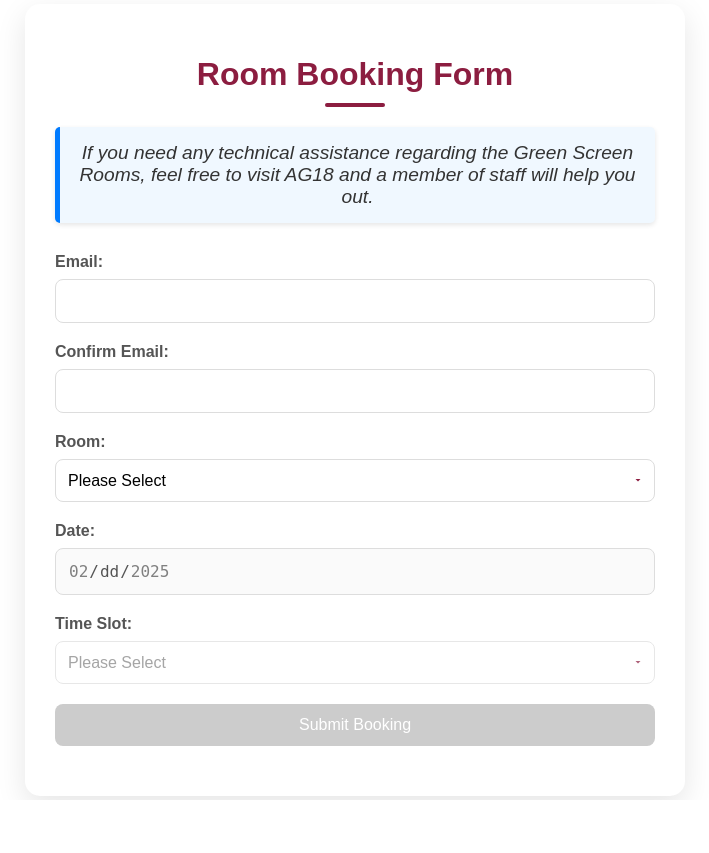
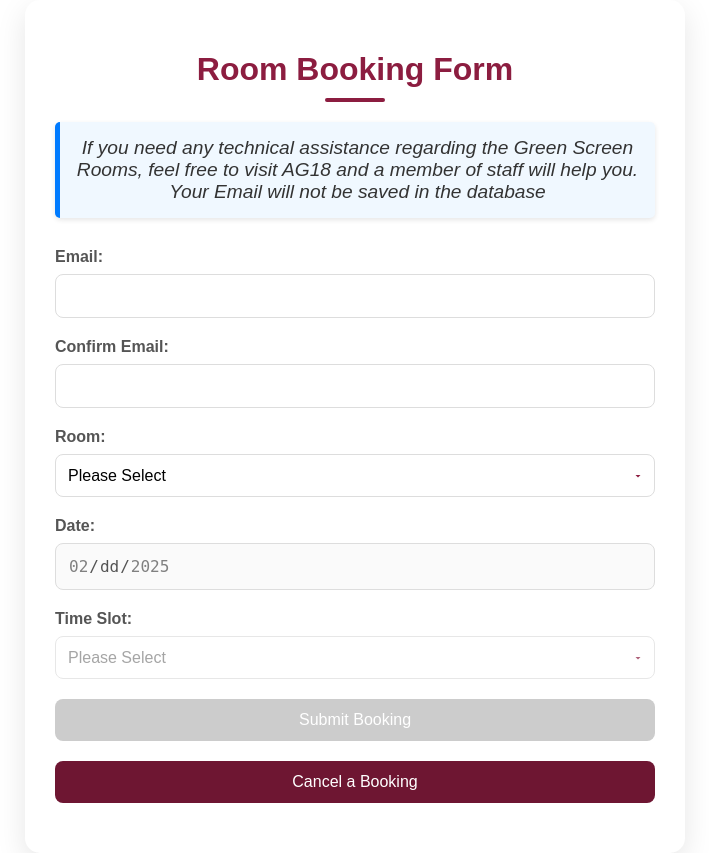
Before and after one commit to Younes-22/booking_system_python-main, a Flask app: page / in a window 1280 px wide. Shown: the whole page, without its empty margins (285-994 px from the left). Before the commit the page ends 800 px from the top, so only its background shows below. Run offline with Flask 3, Linux system fonts and the light colour scheme.

Commit message:
cancel booking system without css

```diff
--- a/app.py
+++ b/app.py
@@ -1,12 +1,15 @@
-from flask import Flask, render_template, request, redirect, url_for, jsonify, session
+from flask import Flask, render_template, request, redirect, url_for, jsonify, session, flash
 import mysql.connector
 from datetime import datetime, timedelta
 import smtplib
+import string
+import random
 from email.mime.multipart import MIMEMultipart
 from email.mime.text import MIMEText
+from flask import flash
 
 app = Flask(__name__, static_folder='static')
-app.secret_key = 'my_secret_key'  # Required for session management
+app.secret_key = 'my_secret_key'  # Required for session management and flash messages
 
 # Hardcoded Gmail credentials (Not Recommended for Production)
 GMAIL_EMAIL = "room.city.booking@gmail.com"
@@ -78,6 +81,15 @@ def index():
     delete_past_bookings()
     return render_template('index.html')
 
+def generate_unique_code(length=8):
+    # Define the characters to use in the code
+    characters = string.ascii_letters + string.digits  # Letters (uppercase + lowercase) + digits
+
+    # Generate a random code by selecting 'length' number of characters
+    unique_code = ''.join(random.choice(characters) for _ in range(length))
+
+    return unique_code
+
 @app.route('/submit_booking', methods=['POST'])
 def submit_booking():
     if request.method == 'POST':
@@ -123,9 +135,12 @@ def submit_booking():
             conn.close()
             return jsonify({"error": "This time slot is already booked for the selected room."}), 400
 
-        # Insert booking WITHOUT name or email
-        cursor.execute("INSERT INTO booking (room, timeSlot, date) VALUES (%s, %s, %s)",
-                       (room, time_slot, date))
+        # Generate a unique code
+        unique_code = generate_unique_code()
+
+        # Insert booking with the unique code
+        cursor.execute("INSERT INTO booking (room, timeSlot, date, unique_code) VALUES (%s, %s, %s, %s)",
+                       (room, time_slot, date, unique_code))
         conn.commit()
 
         # Get the booking ID
@@ -134,7 +149,7 @@ def submit_booking():
         cursor.close()
         conn.close()
 
-        # Send confirmation email with booking ID
+        # Send confirmation email with booking ID and unique code
         subject = "Booking Confirmation"
         body = f"""
         Dear User,
@@ -142,6 +157,7 @@ def submit_booking():
         Thank you for booking a Green Screen Room! Below are your booking details:
 
         - Booking ID: {booking_id}
+        - Unique Cancellation Code: {unique_code}
         - Room: {room}
         - Date: {date}
         - Time Slot: {time_slot}
@@ -152,10 +168,11 @@ def submit_booking():
         Journalism Tech Team
         """
 
-        send_booking_email(email, subject, body)  # Send email without storing it
+        send_booking_email(email, subject, body)  # Send email with the unique code
 
         session['booking_details'] = {
             "booking_id": booking_id,
+            "unique_code": unique_code,
             "email": email,
             "room": room,
             "date": date,
@@ -176,5 +193,41 @@ def confirmation():
                           success_message="Booking successful!",
                           booking_details=booking_details)
 
+@app.route("/cancel")
+def cancel_booking_page():
+    return render_template("cancel.html")
+
+@app.route("/cancel_booking", methods=["POST"])
+def cancel_booking():
+    unique_code = request.form.get("unique_code")
+
+    if not unique_code:
+        flash("Please enter a valid unique code.", "error")
+        return redirect(url_for("cancel_booking_page"))
+
+    conn = get_db_connection()
+    cursor = conn.cursor()
+
+    try:
+        # Check if the booking exists
+        cursor.execute("SELECT * FROM booking WHERE unique_code = %s", (unique_code,))
+        booking = cursor.fetchone()
+
+        if booking:
+            # Delete the booking
+            cursor.execute("DELETE FROM booking WHERE unique_code = %s", (unique_code,))
+            conn.commit()
+            flash("Your booking has been successfully cancelled.", "success")
+        else:
+            flash("Invalid unique code. No booking found.", "error")
+    except Exception as e:
+        print(f"Error cancelling booking: {e}")
+        flash("An error occurred while cancelling your booking.", "error")
+    finally:
+        cursor.close()
+        conn.close()
+
+    return redirect(url_for("cancel_booking_page"))
+
 if __name__ == '__main__':
     app.run(debug=True)
--- a/static/styles.css
+++ b/static/styles.css
@@ -225,3 +225,21 @@ select option:hover {
     background-color: #8C1D40 !important; /* Burgundy background on hover */
     color: white !important; /* White text on hover */
 }
+
+.flash-success {
+    background: #dff0d8;
+    color: #3c763d;
+    padding: 10px;
+    border-radius: 5px;
+    text-align: center;
+    margin-top: 10px;
+}
+
+.flash-error {
+    background: #f2dede;
+    color: #a94442;
+    padding: 10px;
+    border-radius: 5px;
+    text-align: center;
+    margin-top: 10px;
+}
--- a/templates/index.html
+++ b/templates/index.html
@@ -36,7 +36,8 @@
 
         <!-- Message positioned below the form title -->
         <div class="message">
-            <p>If you need any technical assistance regarding the Green Screen Rooms, feel free to visit AG18 and a member of staff will help you out.</p>
+            <p>If you need any technical assistance regarding the Green Screen Rooms, feel free to visit AG18 and a member of staff will help you.</p>
+                <p>Your Email will not be saved in the database</p>
         </div>
 
         <form action="{{ url_for('submit_booking') }}" method="POST">
@@ -89,6 +90,11 @@
 
             <div class="form-group">
                 <button type="submit" id="submit-button" disabled>Submit Booking</button>
+            </div>
+            <div class="form-group">
+                <a href="{{ url_for('cancel_booking_page') }}">
+                    <button type="button" style="background-color: #6E1632;">Cancel a Booking</button>
+                </a>
             </div>
         </form>
 
```
Also changed, not shown: templates/cancel.html (added, +26 -0 lines), templates/confirmation.html (+3 -6 lines).
